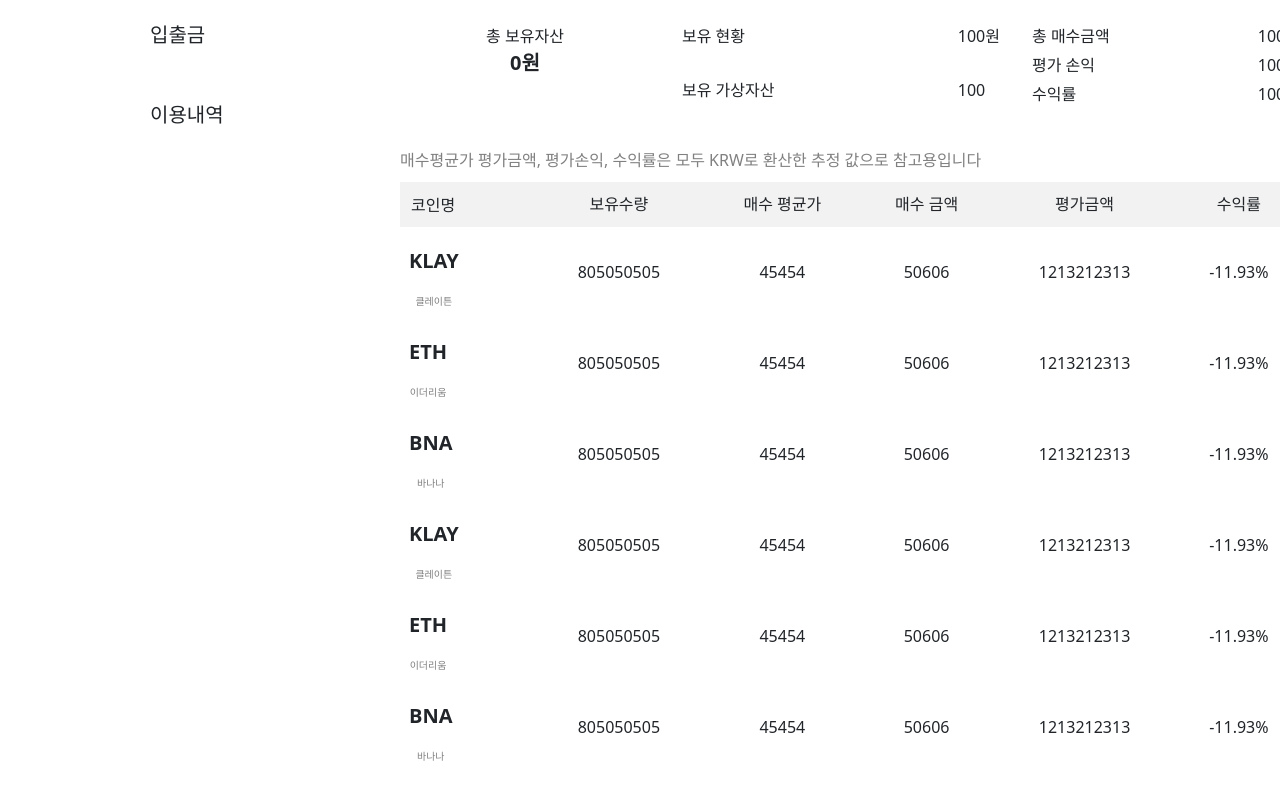
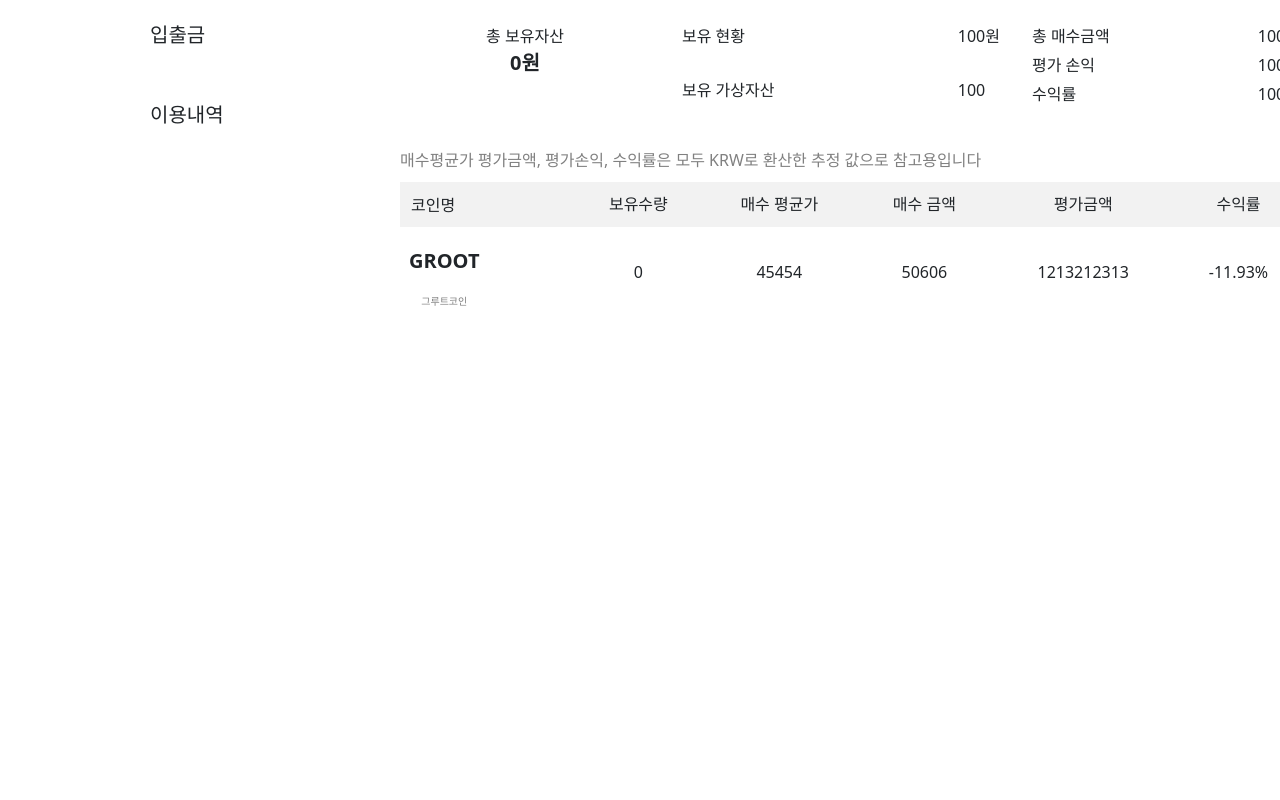
Before and after one commit to LSH7875/grootcoin, a Next.js app in the folder Front/: page /coin/assets in a window 1280 px wide. Shown: the part 310-1110 px from the top of the page. After the commit the page ends 800 px from the top, so only its background shows below. Built offline with nearby package versions, Linux system fonts and the light colour scheme; no server answers; a web font is replaced by a local one.

Commit message:
websocket asset 부분 수정했습니다

```diff
--- a/Front/components/assets/content/asset.jsx
+++ b/Front/components/assets/content/asset.jsx
@@ -116,65 +116,10 @@ const asset = (props) => {
                         </tr>
                         <tr className = "content_row">
                             <td className = "float_left margin_top0">
-                                <div className = "big_font">KLAY</div>
-                                <div className = "small_font">클레이튼</div>
+                                <div className = "big_font">GROOT</div>
+                                <div className = "small_font">그루트코인</div>
                             </td>
-                            <td>805050505</td>
-                            <td>45454</td>
-                            <td>50606</td>
-                            <td>1213212313</td>
-                            <td>-11.93%</td>
-                        </tr>
-                        <tr className = "content_row">
-                            <td className = "float_left margin_top0">
-                                <div className = "big_font">ETH</div>
-                                <div className = "small_font">이더리움</div>
-                            </td>
-                            <td>805050505</td>
-                            <td>45454</td>
-                            <td>50606</td>
-                            <td>1213212313</td>
-                            <td>-11.93%</td>
-                        </tr>
-                        <tr className = "content_row">
-                            <td className = "float_left margin_top0">
-                                <div className = "big_font">BNA</div>
-                                <div className = "small_font">바나나</div>
-                            </td>
-                            <td>805050505</td>
-                            <td>45454</td>
-                            <td>50606</td>
-                            <td>1213212313</td>
-                            <td>-11.93%</td>
-                        </tr>
-                        <tr className = "content_row">
-                            <td className = "float_left margin_top0">
-                                <div className = "big_font">KLAY</div>
-                                <div className = "small_font">클레이튼</div>
-                            </td>
-                            <td>805050505</td>
-                            <td>45454</td>
-                            <td>50606</td>
-                            <td>1213212313</td>
-                            <td>-11.93%</td>
-                        </tr>
-                        <tr className = "content_row">
-                            <td className = "float_left margin_top0">
-                                <div className = "big_font">ETH</div>
-                                <div className = "small_font">이더리움</div>
-                            </td>
-                            <td>805050505</td>
-                            <td>45454</td>
-                            <td>50606</td>
-                            <td>1213212313</td>
-                            <td>-11.93%</td>
-                        </tr>
-                        <tr className = "content_row">
-                            <td className = "float_left margin_top0">
-                                <div className = "big_font">BNA</div>
-                                <div className = "small_font">바나나</div>
-                            </td>
-                            <td>805050505</td>
+                            <td>{asset}</td>
                             <td>45454</td>
                             <td>50606</td>
                             <td>1213212313</td>
```
